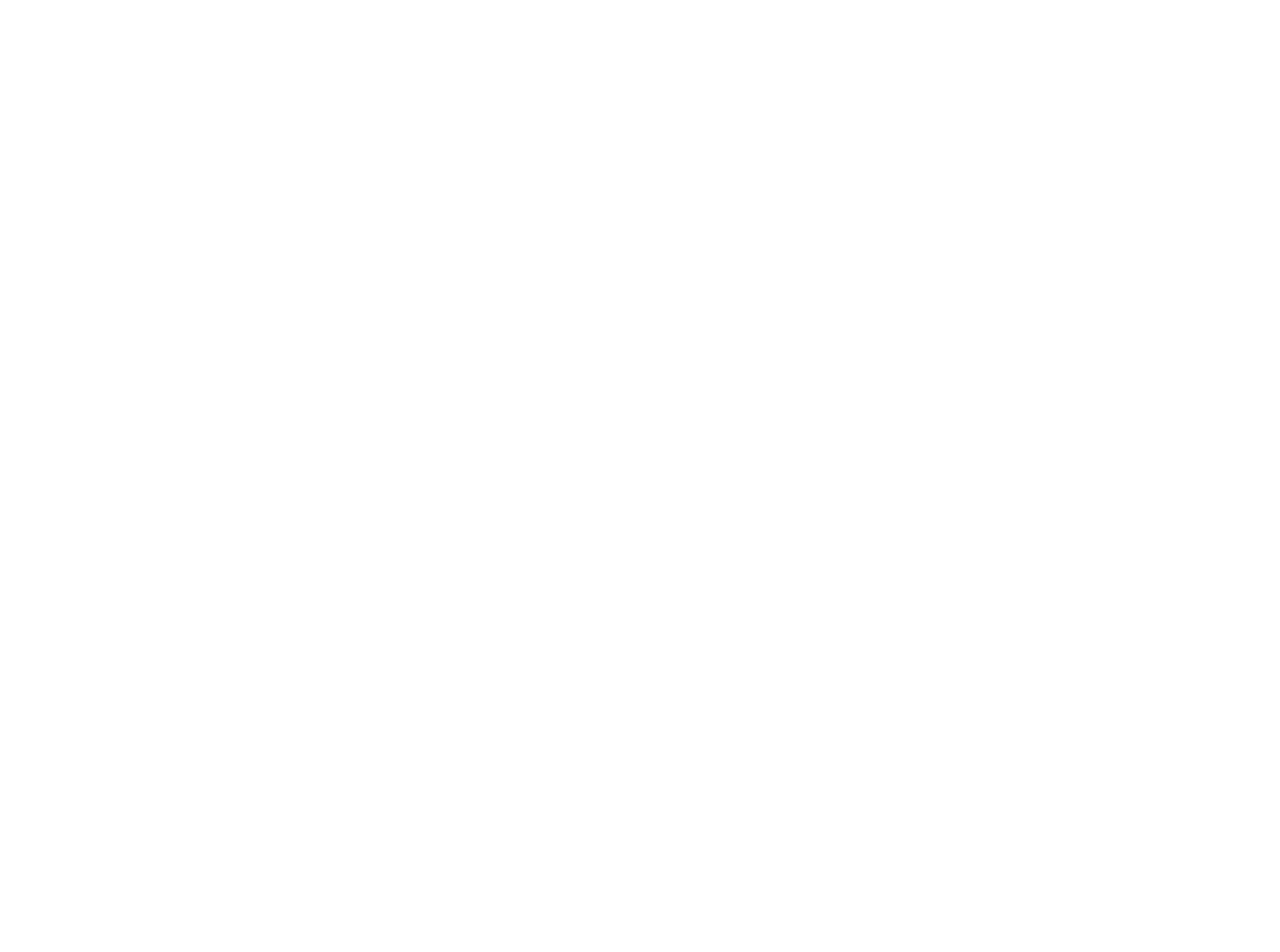
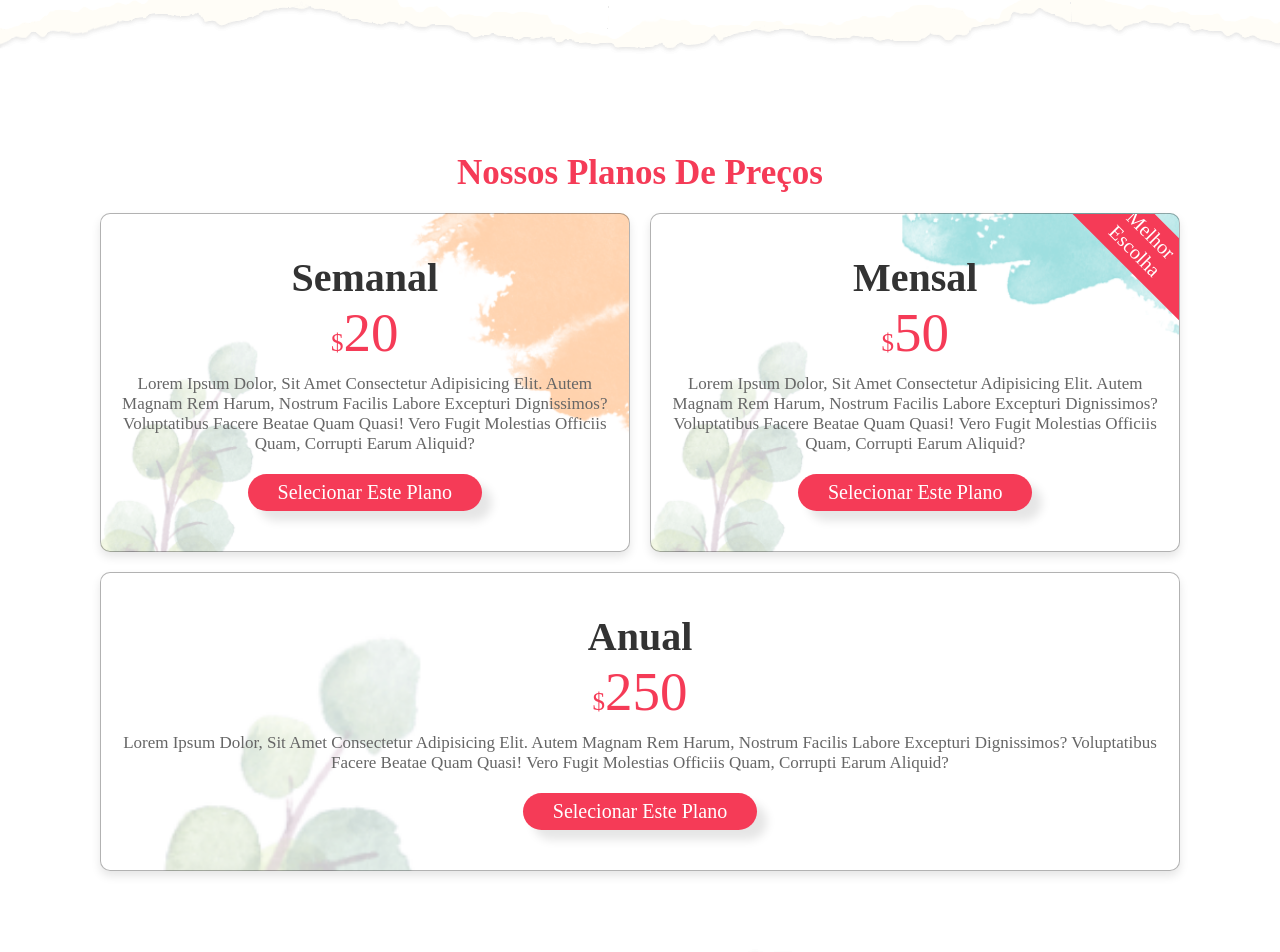
Before and after one commit to guibafica/Kindergarten_frontend, a Next.js app: page / in a window 1280 px wide. Shown: the part 4117-5069 px from the top of the page. Before the commit the page ends 4150 px from the top, so only its background shows below. Built offline with nearby package versions, Linux system fonts and the light colour scheme.

Commit message:
CHORE: Finalizes pricing section

```diff
--- a/src/pages/home.module.scss
+++ b/src/pages/home.module.scss
@@ -504,6 +504,109 @@
 
 // // ~~~~~~~~~~~~~~~~~~~~~~~~~~~~~~~~~~~~~~~~~~~~~~~~~~~~~~~~~~~~~~~~~~~~~~~~~~
 
+// Começo prices section
+.pricing {
+  position: relative;
+
+  &::before,
+  &::after {
+    content: '';
+    position: absolute;
+    left: 50%;
+    transform: translateX(-50%);
+    height: 10rem;
+    width: 100%;
+    background-size: cover;
+  }
+
+  &::before {
+    background:url(../../public/images/img-top.png) no-repeat;
+    top: -6rem;
+  }
+
+  &::after {
+    background:url(../../public/images/img-down.png) no-repeat;
+    bottom: -6rem;
+  }
+
+  .heading {
+    text-align: center;
+    color: var(--red);
+    padding: 1rem;
+    font-size: 3.5rem;
+  }
+
+  .btn {
+    display: inline-block;
+    margin-top: 1rem;
+    padding: 0.7rem 3rem;
+    border-radius: 5rem;
+    background: var(--red);
+    color: #fff;
+    font-size: 2rem;
+    box-shadow: 1rem 1rem 1rem rgba(0, 0, 0, 0.1);
+
+    &:hover {
+      background:#333;
+    }
+  }
+
+  .boxContainer {
+    display: flex;
+    align-items: center;
+    justify-content: center;
+    flex-wrap: wrap;
+
+    .box {
+      flex: 1 1 35rem;
+      margin: 1rem;
+      padding: 4rem 2rem;
+      border-radius: 1rem;
+      box-shadow: 0 0.5rem 1rem rgba(0, 0, 0, 0.1);
+      border: 0.1rem solid rgba(0, 0, 0, 0.3);
+      text-align: center;
+      background-size: cover !important;
+      background-position: center !important;
+      position: relative;
+      overflow: hidden;
+
+      h3 {
+        font-size: 4rem;
+        color: #333;
+      }
+
+      .price {
+        font-size: 5.5rem;
+        color: var(--red);
+
+        span {
+          font-size: 2.5rem;
+        }
+      }
+
+      p {
+        font-size: 1.7rem;
+        padding: 1rem 0;
+        color: #666;
+      }
+
+      .choise{
+        position: absolute;
+        top: 0;
+        right: -5rem;
+        background: var(--red);
+        color: #fff;
+        font-size: 2rem;
+        padding: 0.6rem 5.5rem;
+        transform: rotate(45deg);
+      }
+    }
+  }
+}
+// Fim prices section
+
+// // ~~~~~~~~~~~~~~~~~~~~~~~~~~~~~~~~~~~~~~~~~~~~~~~~~~~~~~~~~~~~~~~~~~~~~~~~~~
+
 // Começo footer section
 .footer {
   background: #282727;
--- a/src/pages/index.tsx
+++ b/src/pages/index.tsx
@@ -351,6 +351,76 @@
       </section>
       {/* Fim teachers section */}
 
+      {/* Começo pricing section */}
+      <section className={styles.pricing} id="pricing"> {/* up-down */}
+        <h1 className={styles.heading}>Nossos planos de preços</h1>
+
+        <div className={styles.boxContainer}>
+          <div
+            className={styles.box}
+            style={{ background: 'url(images/card-bg1.png) no-repeat' }}
+          >
+            <h3>Semanal</h3>
+
+            <div className={styles.price}>
+              <span>$</span>20
+            </div>
+
+            <p>
+              Lorem ipsum dolor, sit amet consectetur adipisicing elit. Autem
+              magnam rem harum, nostrum facilis labore excepturi dignissimos?
+              Voluptatibus facere beatae quam quasi! Vero fugit molestias
+              officiis quam, corrupti earum aliquid?
+            </p>
+
+            <a href="#" className={styles.btn}>selecionar este plano</a>
+          </div>
+
+          <div
+            className={styles.box}
+            style={{ background: 'url(images/card-bg2.png) no-repeat' }}
+          >
+            <span className={styles.choise}>Melhor <br /> escolha</span>
+
+            <h3>Mensal</h3>
+
+            <div className={styles.price}>
+              <span>$</span>50
+            </div>
+
+            <p>
+              Lorem ipsum dolor, sit amet consectetur adipisicing elit. Autem
+              magnam rem harum, nostrum facilis labore excepturi dignissimos?
+              Voluptatibus facere beatae quam quasi! Vero fugit molestias
+              officiis quam, corrupti earum aliquid?
+            </p>
+
+            <a href="#" className={styles.btn}>Selecionar este plano</a>
+          </div>
+
+          <div
+            className={styles.box}
+            style={{ background: 'url(images/card-bg3.png) no-repeat' }}
+          >
+            <h3>Anual</h3>
+
+            <div className={styles.price}>
+              <span>$</span>250
+            </div>
+
+            <p>
+              Lorem ipsum dolor, sit amet consectetur adipisicing elit. Autem
+              magnam rem harum, nostrum facilis labore excepturi dignissimos?
+              Voluptatibus facere beatae quam quasi! Vero fugit molestias
+              officiis quam, corrupti earum aliquid?
+            </p>
+
+            <a href="#" className={styles.btn}>selecionar este plano</a>
+          </div>
+        </div>
+      </section>
+      {/* Fim pricing section */}
+
       {/* Começo footer section */}
       {/* <div className={styles.footer}>
         <div className={styles.boxContainer}>
```
Also changed, not shown: public/index.txt, public/style.txt.
